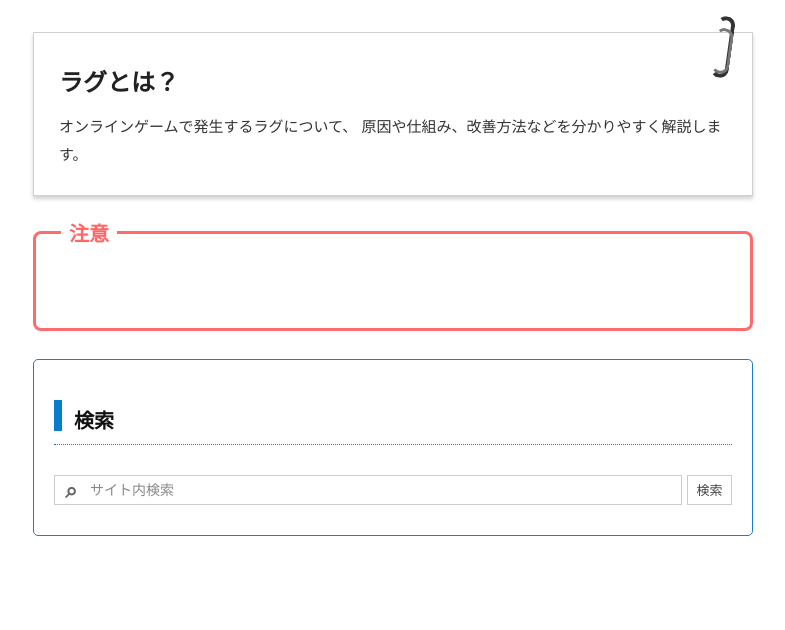
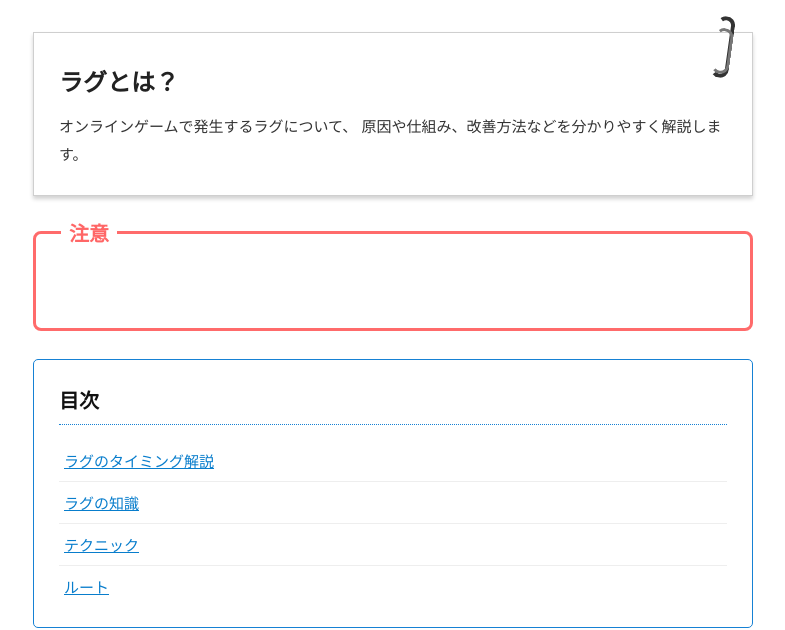
Before and after one commit to Tsuki0209/SplatoonLagWebsite, a plain HTML site: page src/index.html in a window 1280 px wide. Shown: the part 195-825 px from the top of the page, without its empty margins (247-1032 px from the left). Before the commit the page ends 800 px from the top, so only its background shows below. Drawn offline with Linux system fonts and the light colour scheme.

Commit message:
Ui追加

```diff
--- a/src/index.html
+++ b/src/index.html
@@ -81,12 +81,51 @@
              中身は空
         ===================================== -->
 
-        <section class="notice">
+<!-- ========================================
+     注意
+======================================== -->
 
-            <h3>注意</h3>
+<section class="notice">
 
-        </section>
+    <h3>注意</h3>
 
+</section>
+
+
+<!-- ========================================
+     目次
+======================================== -->
+
+<section class="toc">
+
+    <h2>目次</h2>
+
+    <ul>
+        <li>
+            <a href="#">ラグのタイミング解説</a>
+        </li>
+
+        <li>
+            <a href="#">ラグの知識</a>
+        </li>
+
+        <li>
+            <a href="#">テクニック</a>
+        </li>
+
+        <li>
+            <a href="#">ルート</a>
+        </li>
+    </ul>
+
+</section>
+
+
+<!-- ========================================
+     検索
+======================================== -->
+
+<section class="search-card">
 
 
         <!-- ====================================
@@ -127,6 +166,9 @@
         </section>
 
 
+
+
+
     </main>
 
 
--- a/src/style.css
+++ b/src/style.css
@@ -465,6 +465,78 @@
 }
 
 
+/* ========================================
+   目次
+======================================== */
+
+.toc {
+    width: 100%;
+
+    margin-bottom: 28px;
+
+    padding: 25px 25px 20px;
+
+    background: #ffffff;
+
+    border: 1px solid #1681d4;
+
+    border-radius: 5px;
+}
+
+
+/* 目次タイトル */
+
+.toc h2 {
+    margin: 0 0 15px;
+
+    padding-bottom: 10px;
+
+    font-size: 20px;
+
+    font-weight: 700;
+
+    color: #111111;
+
+    border-bottom: 1px dotted #1681d4;
+}
+
+
+/* 目次リスト */
+
+.toc ul {
+    margin: 0;
+
+    padding: 0;
+
+    list-style: none;
+}
+
+
+/* 各項目 */
+
+.toc li {
+    padding: 10px 5px;
+
+    border-bottom: 1px solid #eeeeee;
+}
+
+
+/* 最後の項目 */
+
+.toc li:last-child {
+    border-bottom: none;
+}
+
+
+/* リンク */
+
+.toc a {
+    color: #087dcc;
+
+    font-size: 15px;
+
+    text-decoration: underline;
+}
 
 /* ========================================
    検索ボタン
```
